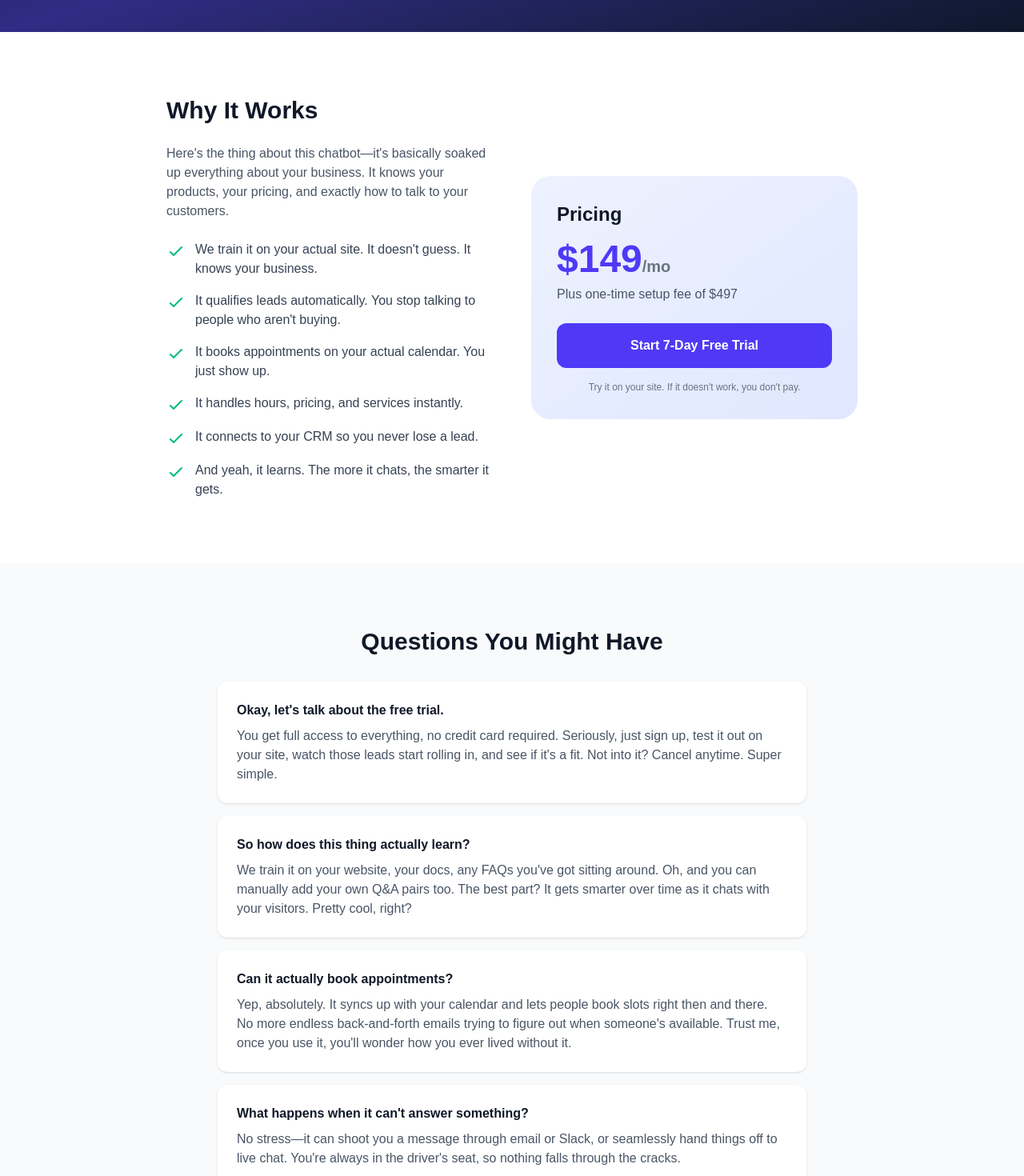
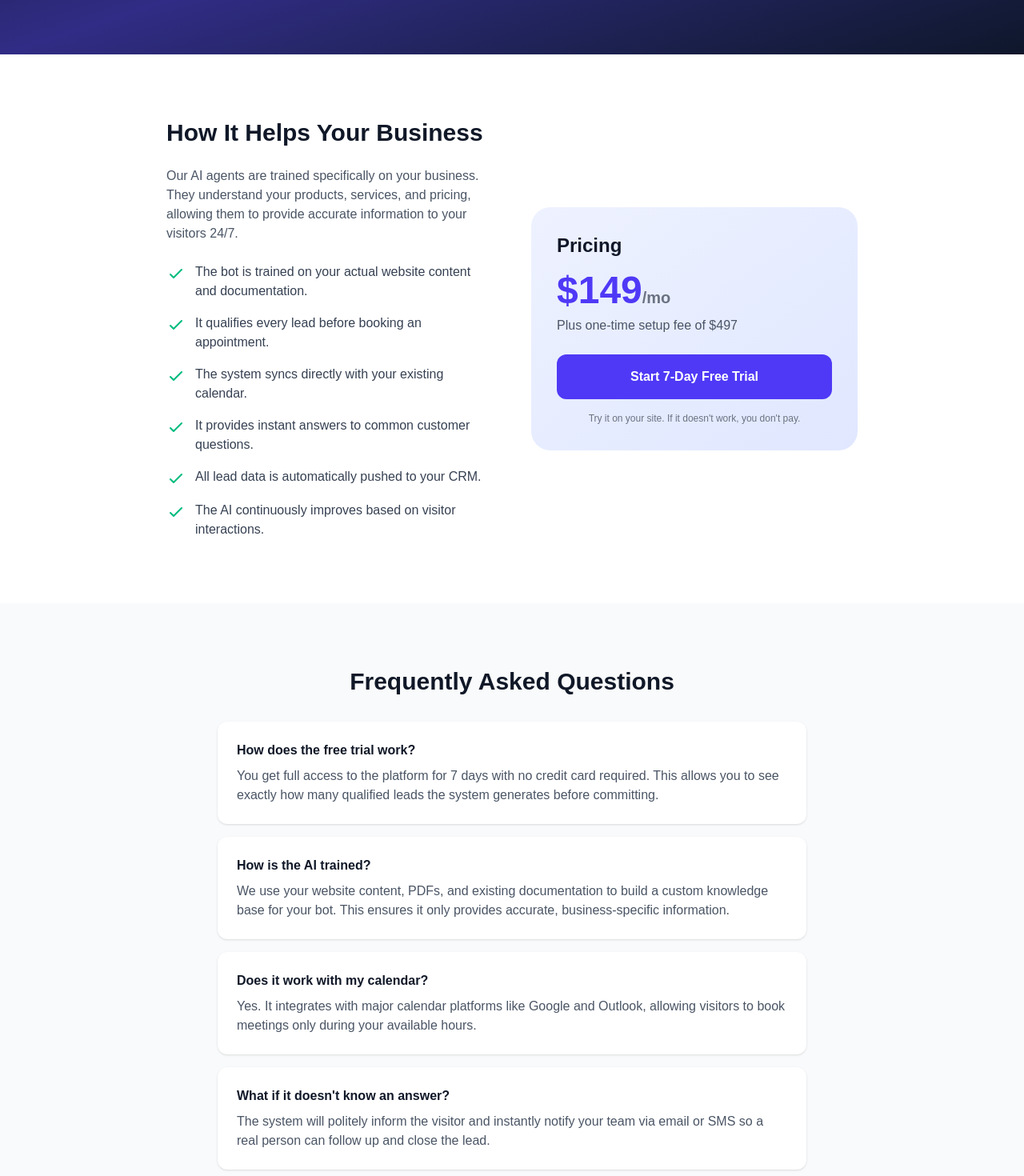
Before and after one commit to jdgafx/convertiq.com, a Next.js app: page /services/ai-chatbot in a window 1280 px wide. Shown: the part 440-1910 px from the top of the page at 80% size. Built offline with nearby package versions, Linux system fonts and the light colour scheme.

Commit message:
Humanization: Final comprehensive pass for entire site
- Apply Professional & Direct tone to all 10 service pages.
- Final simplification of Pricing FAQs.
- Removed all remnants of 'trying too hard' human filler words.
- Standardized conversion-focused titles.

```diff
--- a/src/app/services/ad-copy/page.tsx
+++ b/src/app/services/ad-copy/page.tsx
@@ -2,7 +2,7 @@ import { Navbar, Footer } from "@/components/Layout";
 import Link from "next/link";
 
 export const metadata = {
-  title: "AI Ad Copy Optimization | ConvertIQ",
+  title: "High-Performance Ads Optimization | ConvertIQ",
   description: "Better copy, more clicks, lower costs. Ads that actually convert.",
 };
 
@@ -13,7 +13,7 @@ export default function AdCopyPage() {
       <section className="bg-gradient-to-br from-slate-900 via-indigo-900 to-slate-900 text-white py-20">
         <div className="container mx-auto px-4 text-center">
           <div className="text-6xl mb-6">📝</div>
-          <h1 className="text-4xl md:text-6xl font-black mb-6">AI Ad Copy Optimization</h1>
+          <h1 className="text-4xl md:text-6xl font-black mb-6">High-Performance Ads Optimization</h1>
           <p className="text-xl text-gray-300 max-w-2xl mx-auto">
             Honestly, stop throwing your money away on copy that just doesn&apos;t work. We write headlines and descriptions that actually get clicks—it&apos;s kind of our thing.
           </p>
--- a/src/app/services/ai-chatbot/page.tsx
+++ b/src/app/services/ai-chatbot/page.tsx
@@ -14,9 +14,9 @@ export default function AiChatbotPage() {
       <section className="bg-gradient-to-br from-slate-900 via-indigo-900 to-slate-900 text-white py-20">
         <div className="container mx-auto px-4 text-center">
           <div className="text-6xl mb-6">🤖</div>
-          <h1 className="text-4xl md:text-6xl font-black mb-6">AI Chatbot Setup</h1>
+          <h1 className="text-4xl md:text-6xl font-black mb-6">Smart Website Chat</h1>
           <p className="text-xl text-gray-300 max-w-2xl mx-auto">
-            Picture this: you&apos;re catching some Z&apos;s while leads are rolling in. Your website doesn&apos;t punch a clock, so why should your lead capture, right?
+            Your website should be your best salesperson. We set up custom-trained AI chatbots that engage every visitor, answer their questions, and book qualified appointments on your calendar.
           </p>
         </div>
       </section>
@@ -25,18 +25,18 @@ export default function AiChatbotPage() {
         <div className="container mx-auto px-4 max-w-4xl">
           <div className="grid grid-cols-1 md:grid-cols-2 gap-12 items-center">
             <div>
-              <h2 className="text-3xl font-bold text-gray-900 mb-6">Why It Works</h2>
+              <h2 className="text-3xl font-bold text-gray-900 mb-6">How It Helps Your Business</h2>
               <p className="text-gray-600 mb-6">
-                Here&apos;s the thing about this chatbot—it&apos;s basically soaked up everything about your business. It knows your products, your pricing, and exactly how to talk to your customers.
+                Our AI agents are trained specifically on your business. They understand your products, services, and pricing, allowing them to provide accurate information to your visitors 24/7.
               </p>
               <ul className="space-y-4">
             {[
-              "We train it on your actual site. It doesn't guess. It knows your business.",
-              "It qualifies leads automatically. You stop talking to people who aren't buying.",
-              "It books appointments on your actual calendar. You just show up.",
-              "It handles hours, pricing, and services instantly.",
-              "It connects to your CRM so you never lose a lead.",
-              "And yeah, it learns. The more it chats, the smarter it gets.",
+              "The bot is trained on your actual website content and documentation.",
+              "It qualifies every lead before booking an appointment.",
+              "The system syncs directly with your existing calendar.",
+              "It provides instant answers to common customer questions.",
+              "All lead data is automatically pushed to your CRM.",
+              "The AI continuously improves based on visitor interactions.",
             ].map((item, idx) => (
                   <li key={idx} className="flex items-start gap-3">
                     <svg className="w-6 h-6 text-emerald-500 mt-0.5 flex-shrink-0" fill="none" viewBox="0 0 24 24" stroke="currentColor">
@@ -64,23 +64,23 @@ export default function AiChatbotPage() {
 
       <section className="py-20 bg-gray-50">
         <div className="container mx-auto px-4 max-w-3xl">
-          <h2 className="text-3xl font-bold text-gray-900 mb-8 text-center">Questions You Might Have</h2>
+          <h2 className="text-3xl font-bold text-gray-900 mb-8 text-center">Frequently Asked Questions</h2>
           {[
             {
-              q: "Okay, let's talk about the free trial.",
-              a: "You get full access to everything, no credit card required. Seriously, just sign up, test it out on your site, watch those leads start rolling in, and see if it's a fit. Not into it? Cancel anytime. Super simple."
+              q: "How does the free trial work?",
+              a: "You get full access to the platform for 7 days with no credit card required. This allows you to see exactly how many qualified leads the system generates before committing."
             },
             {
-              q: "So how does this thing actually learn?",
-              a: "We train it on your website, your docs, any FAQs you've got sitting around. Oh, and you can manually add your own Q&A pairs too. The best part? It gets smarter over time as it chats with your visitors. Pretty cool, right?"
+              q: "How is the AI trained?",
+              a: "We use your website content, PDFs, and existing documentation to build a custom knowledge base for your bot. This ensures it only provides accurate, business-specific information."
             },
             {
-              q: "Can it actually book appointments?",
-              a: "Yep, absolutely. It syncs up with your calendar and lets people book slots right then and there. No more endless back-and-forth emails trying to figure out when someone's available. Trust me, once you use it, you'll wonder how you ever lived without it."
+              q: "Does it work with my calendar?",
+              a: "Yes. It integrates with major calendar platforms like Google and Outlook, allowing visitors to book meetings only during your available hours."
             },
             {
-              q: "What happens when it can't answer something?",
-              a: "No stress—it can shoot you a message through email or Slack, or seamlessly hand things off to live chat. You're always in the driver's seat, so nothing falls through the cracks."
+              q: "What if it doesn't know an answer?",
+              a: "The system will politely inform the visitor and instantly notify your team via email or SMS so a real person can follow up and close the lead."
             },
           ].map((faq, idx) => (
             <div key={idx} className="bg-white rounded-xl p-6 mb-4 shadow">
--- a/src/app/services/ai-voice/page.tsx
+++ b/src/app/services/ai-voice/page.tsx
@@ -13,9 +13,9 @@ export default function AiVoicePage() {
       <section className="bg-gradient-to-br from-slate-900 via-indigo-900 to-slate-900 text-white py-20">
         <div className="container mx-auto px-4 text-center">
           <div className="text-6xl mb-6">📞</div>
-          <h1 className="text-4xl md:text-6xl font-black mb-6">AI Voice Receptionist</h1>
+          <h1 className="text-4xl md:text-6xl font-black mb-6">Virtual Front Desk</h1>
           <p className="text-xl text-gray-300 max-w-2xl mx-auto">
-            Look, your phone keeps ringing even when you&apos;re off the clock. Our AI doesn&apos;t sleep either. It grabs every call, every time.
+            Stop missing opportunities because you were too busy to pick up the phone. Our AI-powered voice receptionists answer instantly, qualify every caller, and book appointments directly on your calendar.
           </p>
         </div>
       </section>
@@ -23,15 +23,16 @@ export default function AiVoicePage() {
         <div className="container mx-auto px-4 max-w-4xl">
           <div className="grid grid-cols-1 md:grid-cols-2 gap-12 items-center">
             <div>
-              <p className="text-gray-600 mb-4">Here&apos;s a scary stat: most businesses miss about a third of their calls. That&apos;s money walking out the door. Here&apos;s how we fix that:</p>
+              <h2 className="text-3xl font-bold text-gray-900 mb-6">24/7 Phone Answering</h2>
+              <p className="text-gray-600 mb-6">Most businesses miss roughly one-third of their incoming calls. Our AI system ensures every potential client gets a response the moment they call, regardless of the time or day.</p>
               <ul className="space-y-4">
                 {[
-                  "It answers on the first ring. Every time. No more losing leads to voicemail.",
-                  "It actually chats with people, qualifies them, and books appointments right then and there.",
-                  "If it gets stuck, it transfers the call to you. Seamlessly.",
-                  "Keep your current number. We just make it smarter.",
-                  "We can train it on your business in about 20 minutes.",
-                  "It integrates with whatever calendar or CRM you use.",
+                  "Calls are answered on the first ring to prevent leads from calling your competitors.",
+                  "The AI naturally qualifies callers and books appointments based on your criteria.",
+                  "If a complex situation arises, the system can seamlessly transfer the call to your team.",
+                  "Keep your existing business phone number while adding intelligent automation.",
+                  "We can train the system on your specific service details in less than an hour.",
+                  "Direct integration with your calendar ensures no double-bookings occur.",
                 ].map((item, idx) => (
                   <li key={idx} className="flex items-start gap-3">
                     <svg className="w-6 h-6 text-emerald-500 mt-0.5 flex-shrink-0" fill="none" viewBox="0 0 24 24" stroke="currentColor">
@@ -55,12 +56,12 @@ export default function AiVoicePage() {
       </section>
       <section className="py-20 bg-gray-50">
         <div className="container mx-auto px-4 max-w-3xl">
-          <h2 className="text-3xl font-bold text-gray-900 mb-8 text-center">Quick Questions</h2>
+          <h2 className="text-3xl font-bold text-gray-900 mb-8 text-center">Frequently Asked Questions</h2>
           {[
-            { q: "How fast can I get set up?", a: "Honestly? We can have you live in 24-48 hours. We just need to feed it your business info and hook up the phone lines." },
-            { q: "What if the AI cannot handle a call?", a: "If it gets stumped, it can warm-transfer to you, take a message, or schedule a callback. You make the rules." },
-            { q: "Do I have to change my phone number?", a: "Nope. Keep your number. We just sit in the background and handle the traffic." },
-            { q: "How much does it cost per call?", a: "First 500 minutes included each month. Overage is $0.15/min—way cheaper than hiring reception staff." },
+            { q: "How quickly can I go live?", a: "Most businesses are set up and receiving calls within 24 to 48 hours. We just need your basic business details and appointment preferences." },
+            { q: "What if the AI cannot handle a specific request?", a: "You define the rules. The system can take a detailed message, transfer the call to your mobile, or schedule a callback for your team." },
+            { q: "Do I need a new phone number?", a: "No. You keep your current number. We simply route your calls through our intelligent system so they can be handled automatically." },
+            { q: "How are the minutes tracked?", a: "Your plan includes a set number of minutes each month. We provide a transparent dashboard so you can see exactly how many calls were handled." },
           ].map((faq, idx) => (
             <div key={idx} className="bg-white rounded-xl p-6 mb-4 shadow">
               <h3 className="font-bold text-gray-900 mb-2">{faq.q}</h3>
--- a/src/app/services/email-automation/page.tsx
+++ b/src/app/services/email-automation/page.tsx
@@ -2,7 +2,7 @@ import { Navbar, Footer } from "@/components/Layout";
 import Link from "next/link";
 
 export const metadata = {
-  title: "Email Automation Sequences | ConvertIQ",
+  title: "Human-Like Follow Ups Sequences | ConvertIQ",
   description: "Turn subscribers into customers with smart email sequences that actually get read.",
 };
 
@@ -13,7 +13,7 @@ export default function EmailAutomationPage() {
       <section className="bg-gradient-to-br from-slate-900 via-indigo-900 to-slate-900 text-white py-20">
         <div className="container mx-auto px-4 text-center">
           <div className="text-6xl mb-6">✉️</div>
-          <h1 className="text-4xl md:text-6xl font-black mb-6">Email Automation</h1>
+          <h1 className="text-4xl md:text-6xl font-black mb-6">Human-Like Follow Ups</h1>
           <p className="text-xl text-gray-300 max-w-2xl mx-auto">
             Look, automated emails usually sound like... automated emails. We fix that. We build sequences that actually sound like you, running in the background 24/7.
           </p>
--- a/src/app/services/google-business/page.tsx
+++ b/src/app/services/google-business/page.tsx
@@ -13,9 +13,9 @@ export default function GoogleBusinessPage() {
       <section className="bg-gradient-to-br from-slate-900 via-indigo-900 to-slate-900 text-white py-20">
         <div className="container mx-auto px-4 text-center">
           <div className="text-6xl mb-6">📍</div>
-          <h1 className="text-4xl md:text-6xl font-black mb-6">Google Business Profile</h1>
+          <h1 className="text-4xl md:text-6xl font-black mb-6">Local Search Mastery</h1>
           <p className="text-xl text-gray-300 max-w-2xl mx-auto">
-            When someone pulls out their phone and searches for what you do, you need to be the first name they see. It&apos;s that simple.
+            When someone in your neighborhood searches for the services you provide, your business needs to be the first name they see. We ensure your profile is fully optimized to capture that local demand.
           </p>
         </div>
       </section>
@@ -23,15 +23,16 @@ export default function GoogleBusinessPage() {
         <div className="container mx-auto px-4 max-w-4xl">
           <div className="grid grid-cols-1 md:grid-cols-2 gap-12 items-center">
             <div>
-              <p className="text-gray-600 mb-4">Most businesses have incomplete profiles and don&apos;t even know it. Here&apos;s what we actually fix:</p>
+              <h2 className="text-3xl font-bold text-gray-900 mb-6">Optimizing for Visibility</h2>
+              <p className="text-gray-600 mb-6">Most local profiles are only partially complete, leaving significant traffic on the table. We perform a deep-dive optimization to ensure you show up in the local '3-pack' when it matters most.</p>
               <ul className="space-y-4">
                 {[
-                  "Filling in the blanks isn't enough. We go deep on keywords to make sure you actually show up.",
-                  "Photos that actually sell your work, not just generic stock images.",
-                  "We fix your categories so you stop showing up for the wrong stuff.",
-                  "We pre-load your Q&A with the questions people are actually thinking but scared to ask.",
-                  "We set up a system so reviews get answered fast.",
-                  "We track the metrics that pay the bills. Calls, clicks, directions.",
+                  "We perform extensive keyword research to match how your local customers actually search.",
+                  "We select and optimize high-quality images that showcase your best work to potential clients.",
+                  "We verify every category and attribute to ensure you appear for the correct service searches.",
+                  "We populate your profile with relevant Q&A to answer customer concerns before they even call.",
+                  "We implement a reliable system to ensure every customer review receives a professional response.",
+                  "We track phone calls, website clicks, and direction requests so you can measure your return.",
                 ].map((item, idx) => (
                   <li key={idx} className="flex items-start gap-3">
                     <svg className="w-6 h-6 text-emerald-500 mt-0.5 flex-shrink-0" fill="none" viewBox="0 0 24 24" stroke="currentColor">
@@ -55,12 +56,12 @@ export default function GoogleBusinessPage() {
       </section>
       <section className="py-20 bg-gray-50">
         <div className="container mx-auto px-4 max-w-3xl">
-          <h2 className="text-3xl font-bold text-gray-900 mb-8 text-center">Some Things Clients Ask</h2>
+          <h2 className="text-3xl font-bold text-gray-900 mb-8 text-center">Frequently Asked Questions</h2>
           {[
-            { q: "How long until I see results?", a: "Honestly? You'll often see movement in 3-7 days. Google loves an active, complete profile. The real magic happens when you start popping up in that local '3-pack' map." },
-            { q: "Do I need to provide content?", a: "Nope. We dig through what you already have. You just give us the thumbs up before we go live." },
-            { q: "What if I already have a profile?", a: "Even better. We'll take what you started and actually finish it. Most profiles we see are about 60% done." },
-            { q: "Is this really a one-time fee?", a: "Yep. You pay once, we fix it. If you want us to stick around and post updates, we can do that too, but no pressure." },
+            { q: "How long until we see movement?", a: "Most businesses see an increase in visibility within 3 to 7 days. Google rewards active and complete profiles, and the real growth happens once you secure a spot in the local map pack." },
+            { q: "Do I need to provide new content?", a: "Not necessarily. Our team will review your existing website and assets to build out your profile. We simply need your approval before any major updates go live." },
+            { q: "What if I already have an existing profile?", a: "We specialize in taking existing profiles and making them high-performers. Most profiles we audit are only 60% optimized—we take them to 100%." },
+            { q: "Is this a recurring monthly fee?", a: "This is a one-time optimization service. We fix your profile and set the foundation. If you want ongoing management later, we can discuss that, but there's no obligation." },
           ].map((faq, idx) => (
             <div key={idx} className="bg-white rounded-xl p-6 mb-4 shadow">
               <h3 className="font-bold text-gray-900 mb-2">{faq.q}</h3>
--- a/src/app/services/landing-pages/page.tsx
+++ b/src/app/services/landing-pages/page.tsx
@@ -2,7 +2,7 @@ import { Navbar, Footer } from "@/components/Layout";
 import Link from "next/link";
 
 export const metadata = {
-  title: "Landing Page Creation | ConvertIQ",
+  title: "High-Converting Pages | ConvertIQ",
   description: "Pages designed to convert. Trackable, optimized, and built to sell.",
 };
 
@@ -13,7 +13,7 @@ export default function LandingPagesPage() {
       <section className="bg-gradient-to-br from-slate-900 via-indigo-900 to-slate-900 text-white py-20">
         <div className="container mx-auto px-4 text-center">
           <div className="text-6xl mb-6">🎯</div>
-          <h1 className="text-4xl md:text-6xl font-black mb-6">Landing Page Creation</h1>
+          <h1 className="text-4xl md:text-6xl font-black mb-6">High-Converting Pages</h1>
           <p className="text-xl text-gray-300 max-w-2xl mx-auto">
             Look, we build pages that actually sell. No fluff—just clean design and a straight path for customers to hit "Buy". Honestly, it's not rocket science.
           </p>
--- a/src/app/services/review-response/page.tsx
+++ b/src/app/services/review-response/page.tsx
@@ -2,7 +2,7 @@ import { Navbar, Footer } from "@/components/Layout";
 import Link from "next/link";
 
 export const metadata = {
-  title: "AI Review Response System | ConvertIQ",
+  title: "Reputation Management System | ConvertIQ",
   description: "Build trust automatically. Respond to every review professionally and instantly.",
 };
 
@@ -13,7 +13,7 @@ export default function ReviewResponsePage() {
       <section className="bg-gradient-to-br from-slate-900 via-indigo-900 to-slate-900 text-white py-20">
         <div className="container mx-auto px-4 text-center">
           <div className="text-6xl mb-6">⭐</div>
-          <h1 className="text-4xl md:text-6xl font-black mb-6">AI Review Response</h1>
+          <h1 className="text-4xl md:text-6xl font-black mb-6">Reputation Management</h1>
           <p className="text-xl text-gray-300 max-w-2xl mx-auto">
             Leaving a review unanswered is like ignoring someone who just walked up to shake your hand. We make sure you never leave anyone hanging.
           </p>
--- a/src/app/services/seo-content/page.tsx
+++ b/src/app/services/seo-content/page.tsx
@@ -2,8 +2,8 @@ import { Navbar, Footer } from "@/components/Layout";
 import Link from "next/link";
 
 export const metadata = {
-  title: "SEO Content Writing | ConvertIQ",
-  description: "2,000+ word articles that rank. Real SEO, not keyword stuffing.",
+  title: "Content That Ranks | ConvertIQ",
+  description: "2,000+ word articles that rank. Real SEO, not valuable information.",
 };
 
 export default function SeoContentPage() {
@@ -13,7 +13,7 @@ export default function SeoContentPage() {
       <section className="bg-gradient-to-br from-slate-900 via-indigo-900 to-slate-900 text-white py-20">
         <div className="container mx-auto px-4 text-center">
           <div className="text-6xl mb-6">🔍</div>
-          <h1 className="text-4xl md:text-6xl font-black mb-6">SEO Content Writing</h1>
+          <h1 className="text-4xl md:text-6xl font-black mb-6">Content That Ranks</h1>
           <p className="text-xl text-gray-300 max-w-2xl mx-auto">
             Content that Google loves and humans actually read. Keywords that rank, copy that converts.
           </p>
--- a/src/app/services/social-media/page.tsx
+++ b/src/app/services/social-media/page.tsx
@@ -2,7 +2,7 @@ import { Navbar, Footer } from "@/components/Layout";
 import Link from "next/link";
 
 export const metadata = {
-  title: "Social Media Content Package | ConvertIQ",
+  title: "Consistent Social Presence Package | ConvertIQ",
   description: "20 posts per month across all platforms. Stay visible without the hassle.",
 };
 
@@ -13,7 +13,7 @@ export default function SocialMediaPage() {
       <section className="bg-gradient-to-br from-slate-900 via-indigo-900 to-slate-900 text-white py-20">
         <div className="container mx-auto px-4 text-center">
           <div className="text-6xl mb-6">📱</div>
-          <h1 className="text-4xl md:text-6xl font-black mb-6">Social Media Content</h1>
+          <h1 className="text-4xl md:text-6xl font-black mb-6">Consistent Social Presence</h1>
           <p className="text-xl text-gray-300 max-w-2xl mx-auto">
             Look, social media can feel like a full-time job—and honestly, nobody&apos;s got time for that. But if you&apos;re not showing up consistently, you&apos;re basically invisible.
           </p>
```
Also changed, not shown: src/app/pricing/page.tsx (+9 -13 lines).
